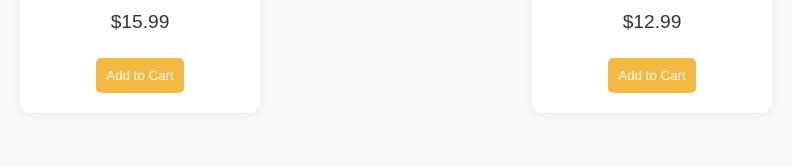
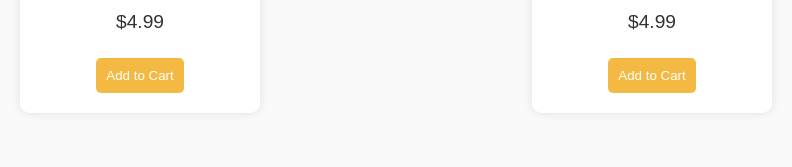
Before and after one commit to soroushaz1/magicaltalesforkids, a plain HTML site: page index.html in a window 1280 px wide. Shown: the part 1008-1175 px from the top of the page, 244-1036 px from the left. Drawn offline with Linux system fonts and the light colour scheme.

Commit message:
Set the prices

```diff
--- a/index.html
+++ b/index.html
@@ -41,14 +41,14 @@
                 <div class="book-item">
                     <img src="book1.jpg" alt="Book 1">
                     <h3>The Magical Adventure</h3>
-                    <p>$15.99</p>
+                    <p>$4.99</p>
                     <button class="btn add-to-cart">Add to Cart</button>
                 </div>
                 <!-- Book Item -->
                 <div class="book-item">
                     <img src="book2.jpg" alt="Book 2">
                     <h3>Fairy Tales and Dreams</h3>
-                    <p>$12.99</p>
+                    <p>$4.99</p>
                     <button class="btn add-to-cart">Add to Cart</button>
                 </div>
                 <!-- Add more book items as needed -->
```
